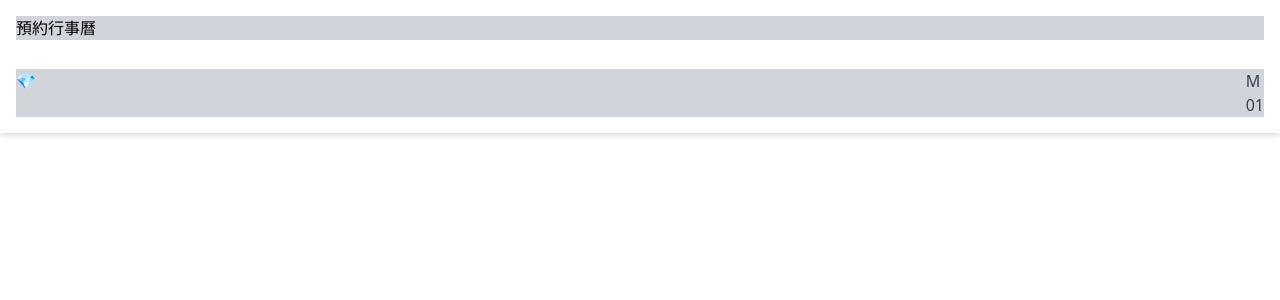
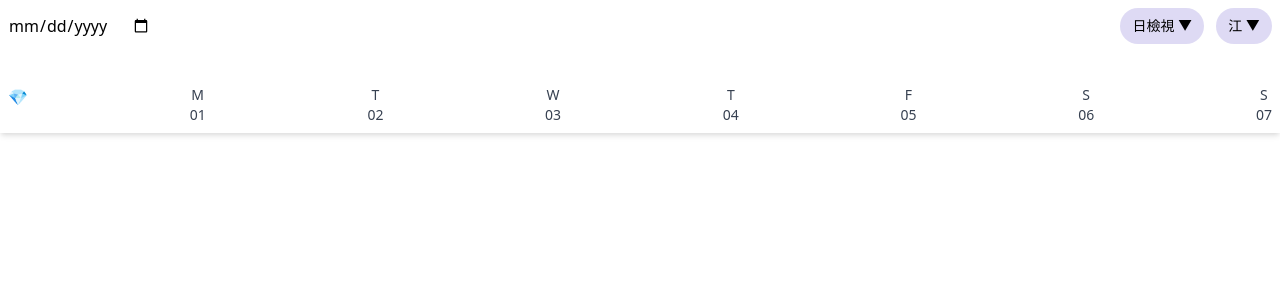
Before and after one commit to Proladon/Calendar-reservation, a Vue app: page / in a window 1280 px wide. Shown: the top 300 px of the page. Built offline with nearby package versions, Linux system fonts and the light colour scheme.

Commit message:
headbar layout

```diff
--- a/src/components/Headbar.vue
+++ b/src/components/Headbar.vue
@@ -1,16 +1,22 @@
 <template>
   <div class="headbar">
+
     <div class="func-btn-container">
-      <p>預約行事曆</p>
+      <!-- <p>預約行事曆</p> -->
+      <input type="date" name="" id="">
+      <div class="cur-date">
+      </div>
+      <div class="view change-btn">日檢視 ▼</div>
+      <div class="user change-btn">江 ▼</div>
 
     </div>
 
     <div class="week-day-container">
       <div class="select-date-btn">💎</div>
 
-      <div class="day-btn" >
-        <div class="day-en-tile">M</div>
-        <div class="day-num">01</div>
+      <div class="day-btn" v-for="dTitle, index in dayEnTitle" :key="dTitle">
+        <div class="day-en-tile">{{dTitle}}</div>
+        <div class="day-num">0{{index + 1}}</div>
       </div>
 
     </div>
@@ -21,9 +27,12 @@
 <script>
 export default {
   name: 'Headbar',
-  props: {
-    msg: String
-  },
+
+  data(){
+    return{
+      dayEnTitle: ['M', 'T', 'W', 'T', 'F', 'S', 'S'],
+    }
+  }
 
 }
 </script>
@@ -31,20 +40,32 @@ export default {
 <style scoped>
 .headbar{
   @apply flex flex-col justify-between;
-  @apply shadow-md h-1/6 p-4;
+  @apply shadow-md h-1/6 p-2;
 }
 
 .func-btn-container{
-  @apply flex ;
-  @apply bg-gray-300;
+  @apply flex justify-between;
 }
 
 .week-day-container{
   @apply flex justify-between;
-  @apply bg-gray-300;
 }
 
 .day-btn{
-  @apply flex flex-col text-gray-700;
+  @apply flex justify-center items-center;
+  @apply flex-col text-gray-700 text-sm;
+}
+
+.change-btn{
+  background-color: #DEDAF4;
+  @apply cursor-pointer rounded-full p-2 px-3 text-sm;
+}
+
+.cur-date{
+  flex: 2;
+}
+
+.view{
+  @apply mr-3;
 }
 </style>
--- a/src/store/index.js
+++ b/src/store/index.js
@@ -5,6 +5,7 @@ Vue.use(Vuex)
 
 export default new Vuex.Store({
   state: {
+    curDate: ''
   },
   mutations: {
   },
```
